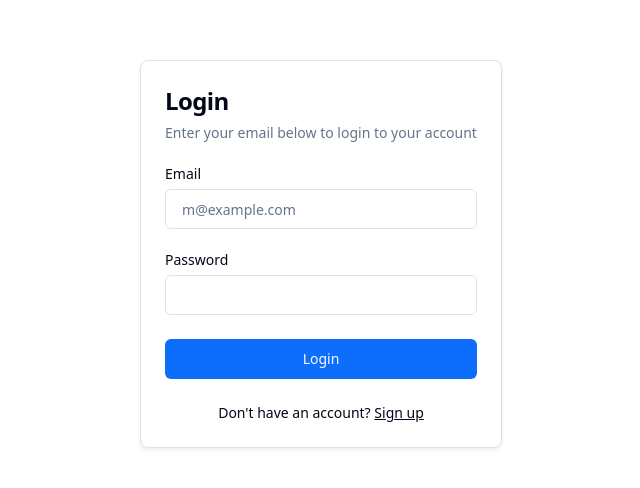
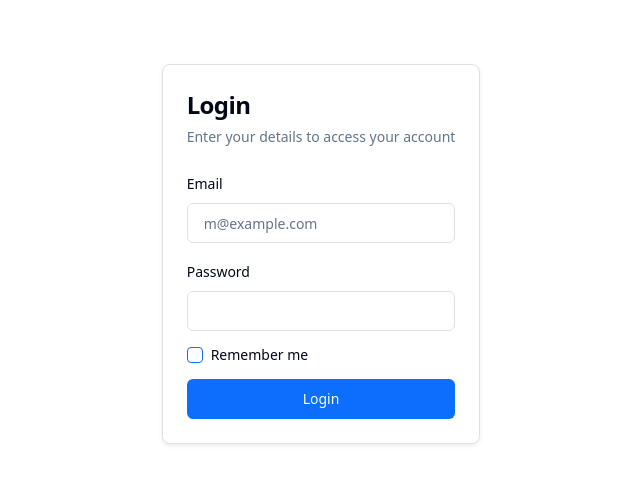
Before and after one commit to brksnr/berkstore, a React (Vite) app: page /login in a window 1280 px wide. Shown: the part 146-634 px from the top of the page, without its empty margins (319-959 px from the left). Built offline with nearby package versions, Linux system fonts and the light colour scheme.

Commit message:
login olduğunda doğru bir şekilde store'a kaydediliyor.

```diff
--- a/package.json
+++ b/package.json
@@ -11,6 +11,7 @@
   },
   "dependencies": {
     "@hookform/resolvers": "^3.9.0",
+    "@radix-ui/react-checkbox": "^1.1.2",
     "@radix-ui/react-label": "^2.1.0",
     "@radix-ui/react-navigation-menu": "^1.2.1",
     "@radix-ui/react-select": "^2.1.2",
--- a/src/App.jsx
+++ b/src/App.jsx
@@ -9,7 +9,8 @@ import { AboutUsPage } from './pages/aboutus'
 import SignUpForm from './components/signUpForm'
 import { Provider } from 'react-redux'
 import store from './store'
-import { LoginForm } from './components/loginform'
+import LoginForm from './components/loginform'
+import { SomeComponent } from './pages/deneme'
 
 
 
@@ -45,6 +46,10 @@ function App() {
         <Route path="/login">
            <LoginForm/>
         </Route>
+        <Route path="/deneme">
+           <SomeComponent/>
+        </Route>
+
     </Switch>
     </Router>
     </Provider>
--- a/src/components/loginform.jsx
+++ b/src/components/loginform.jsx
@@ -1,53 +1,90 @@
-import { Link } from 'react-router-dom';
+import { useState } from 'react'
+import { useForm } from 'react-hook-form'
+import { useDispatch } from 'react-redux'
+import { toast } from 'react-toastify'
+
 import { Button } from "@/components/ui/button"
-import {
-  Card,
-  CardContent,
-  CardDescription,
-  CardHeader,
-  CardTitle,
-} from "@/components/ui/card"
+import { Card, CardContent, CardDescription, CardHeader, CardTitle } from "@/components/ui/card"
 import { Input } from "@/components/ui/input"
 import { Label } from "@/components/ui/label"
-
-export function LoginForm() {
+import { Checkbox } from "@/components/ui/checkbox"
+import { useHistory } from 'react-router-dom'
+import axios from 'axios'
+import { setUser } from '../actions/clientActions';
 
 
 
+export default function LoginForm() {
+  const { register, handleSubmit, formState: { errors } } = useForm()
+  const [isLoading, setIsLoading] = useState(false)
+  const dispatch = useDispatch();
+  const history = useHistory();
+
+
+  const onSubmit = async (data) => {
+    try {
+      const response = await axios.post('https://workintech-fe-ecommerce.onrender.com/login', {
+        email: data.email,
+        password: data.password
+      });
+      if (response.status === 200) {
+        toast.success('Login successful!');
+        const userData = response.data;
+        console.log("giriş başarılı",userData);
+        dispatch(setUser(userData));
+        history.goBack();
+      }
+    } catch (error) {
+      console.log("giriş başarısız", error);
+      toast.error('Login failed. Please try again.');
+    } finally {
+    }
+  }
 
   return (
-    <div className='flex min-h-screen w-full items-center justify-center px-4 py-12'>
+    <div className="flex h-screen w-full items-center justify-center px-4">
       <Card className="mx-auto max-w-sm">
         <CardHeader>
           <CardTitle className="text-2xl">Login</CardTitle>
-        <CardDescription>
-          Enter your email below to login to your account
-        </CardDescription>
+          <CardDescription>Enter your details to access your account</CardDescription>
         </CardHeader>
         <CardContent>
-        <div className="grid gap-4">
-          <div className="grid gap-2">
+          <form onSubmit={handleSubmit(onSubmit)} className="space-y-4">
+            <div className="space-y-2">
               <Label htmlFor="email">Email</Label>
-            <Input id="email" type="email" placeholder="m@example.com" required />
+              <Input
+                id="email"
+                type="email"
+                placeholder="m@example.com"
+                {...register("email", {
+                  required: "Email is required",
+                  pattern: {
+                    value: /\S+@\S+\.\S+/,
+                    message: "Invalid email address"
+                  }
+                })}
+              />
+              {errors.email && <p className="text-sm text-red-500">{errors.email.message}</p>}
             </div>
-          <div className="grid gap-2">
-            <div className="flex items-center">
+            <div className="space-y-2">
               <Label htmlFor="password">Password</Label>
+              <Input
+                id="password"
+                type="password"
+                {...register("password", { required: "Password is required" })}
+              />
+              {errors.password && <p className="text-sm text-red-500">{errors.password.message}</p>}
             </div>
-            <Input id="password" type="password" required />
+            <div className="flex items-center space-x-2">
+              <Checkbox id="remember" {...register("remember")} />
+              <Label htmlFor="remember">Remember me</Label>
             </div>
-          <Button type="submit" className="w-full">
-            Login
+            <Button type="submit" className="w-full" disabled={isLoading}>
+              {isLoading ? 'Logging in...' : 'Login'}
             </Button>
-        </div>
-        <div className="mt-4 text-center text-sm">
-          Don&apos;t have an account?{" "}
-          <Link to="/signup" className="underline">
-            Sign up
-          </Link>
-        </div>
+          </form>
         </CardContent>
       </Card>
     </div>
-  );
+  )
 }
--- a/src/components/signUpForm.jsx
+++ b/src/components/signUpForm.jsx
@@ -5,7 +5,7 @@ import { zodResolver } from '@hookform/resolvers/zod';
 import * as z from 'zod';
 import axios from 'axios';
 import { useDispatch } from 'react-redux';
-import { setUser, setRoles } from '../actions/clientActions'; // Güncelleme burada
+import { setUser, setRoles } from '../actions/clientActions';
 
 // Create Axios instance
 const api = axios.create({
@@ -70,6 +70,8 @@ export default function SignUpForm() {
 
   const selectedRole = watch('role_id');
   const [roles, setRolesState] = useState([]);
+  const [isLoading, setLoading] = useState(false); // Loading durumu eklendi
+  const [errorMessage, setErrorMessage] = useState(""); // Hata mesajı için durum
 
   useEffect(() => {
     const fetchRoles = async () => {
@@ -85,6 +87,8 @@ export default function SignUpForm() {
   }, []);
 
   const onSubmit = async (data) => {
+    setLoading(true);
+    setErrorMessage("");
     try {
         const { confirmPassword, role_id, ...userData } = data;
         console.log("Data being sent before sending:", data);
@@ -95,17 +99,18 @@ export default function SignUpForm() {
             dispatch(setRoles([role_id]));
             console.log('User saved in Redux:', userData);
             console.log('Roles saved in Redux:', [role_id]);
+            history.goBack() ;
         } else {
             console.error("Unexpected status code:", response.status);
         }
     } catch (error) {
         console.error('Signup error:', error.message || error);
+        setErrorMessage(error.response ? error.response.data.message : "An error occurred. Please try again.");
+    } finally {
+      alert("You need to click the link in your email to activate your account!");
+        setLoading(false);
     }
 };
-
-
-
-
 
   return (
     <div className="flex min-h-screen w-full items-center justify-center px-4 py-12">
@@ -206,7 +211,7 @@ export default function SignUpForm() {
               </div>
 
               <div className="space-y-2">
-                <label htmlFor="storeBankAccount" className="block">Store Bank Account (IBAN)</label>
+                <label htmlFor="storeBankAccount" className="block">Store Bank Account</label>
                 <input
                   id="storeBankAccount"
                   {...register('store.bank_account')}
@@ -217,12 +222,10 @@ export default function SignUpForm() {
             </>
           )}
 
-          <button
-            type="submit"
-            className="w-full py-2 px-4 bg-blue-500 text-white rounded hover:bg-blue-600"
-          >
-            Sign Up
+          <button type="submit" className="w-full bg-blue-500 text-white px-4 py-2 rounded" disabled={isLoading}>
+            {isLoading ? 'Loading...' : 'Sign Up'}
           </button>
+          {errorMessage && <p className="text-sm text-red-500">{errorMessage}</p>}
         </form>
       </div>
     </div>
--- /dev/null
+++ b/src/components/ui/checkbox.jsx
@@ -0,0 +1,22 @@
+import * as React from "react"
+import * as CheckboxPrimitive from "@radix-ui/react-checkbox"
+import { Check } from "lucide-react"
+
+import { cn } from "@/lib/utils"
+
+const Checkbox = React.forwardRef(({ className, ...props }, ref) => (
+  <CheckboxPrimitive.Root
+    ref={ref}
+    className={cn(
+      "peer h-4 w-4 shrink-0 rounded-sm border border-primary ring-offset-background focus-visible:outline-none focus-visible:ring-2 focus-visible:ring-ring focus-visible:ring-offset-2 disabled:cursor-not-allowed disabled:opacity-50 data-[state=checked]:bg-primary data-[state=checked]:text-primary-foreground",
+      className
+    )}
+    {...props}>
+    <CheckboxPrimitive.Indicator className={cn("flex items-center justify-center text-current")}>
+      <Check className="h-4 w-4" />
+    </CheckboxPrimitive.Indicator>
+  </CheckboxPrimitive.Root>
+))
+Checkbox.displayName = CheckboxPrimitive.Root.displayName
+
+export { Checkbox }
--- a/src/layout/navlinks.jsx
+++ b/src/layout/navlinks.jsx
@@ -109,7 +109,7 @@ export function NavLinks () {
                             <div className="flex gap-1 font-inter">
                                 <div className="flex items-center gap-1 ">
                                     <i class="fa-regular fa-user"></i>
-                                    <p>Login</p>
+                                    <Link to="/login"><p>Login</p></Link>
                                     <p>/</p>
                                 </div>
                                 <Link to="/signup"><p>Register</p></Link>
--- /dev/null
+++ b/src/pages/deneme.jsx
@@ -0,0 +1,15 @@
+import { useSelector } from 'react-redux';
+
+export const SomeComponent = () => {
+  const user = useSelector((state) => state.client.user); // Kullanıcı bilgilerini al
+
+  return (
+    <div>
+      {user ? (
+        <p>Welcome, {user.name}!</p>
+      ) : (
+        <p>Please log in.</p>
+      )}
+    </div>
+  );
+};
```
Also changed, not shown: 1 other file (tests, documents, lock files or other folders). Lines whose indentation alone changed are shown as unchanged.
